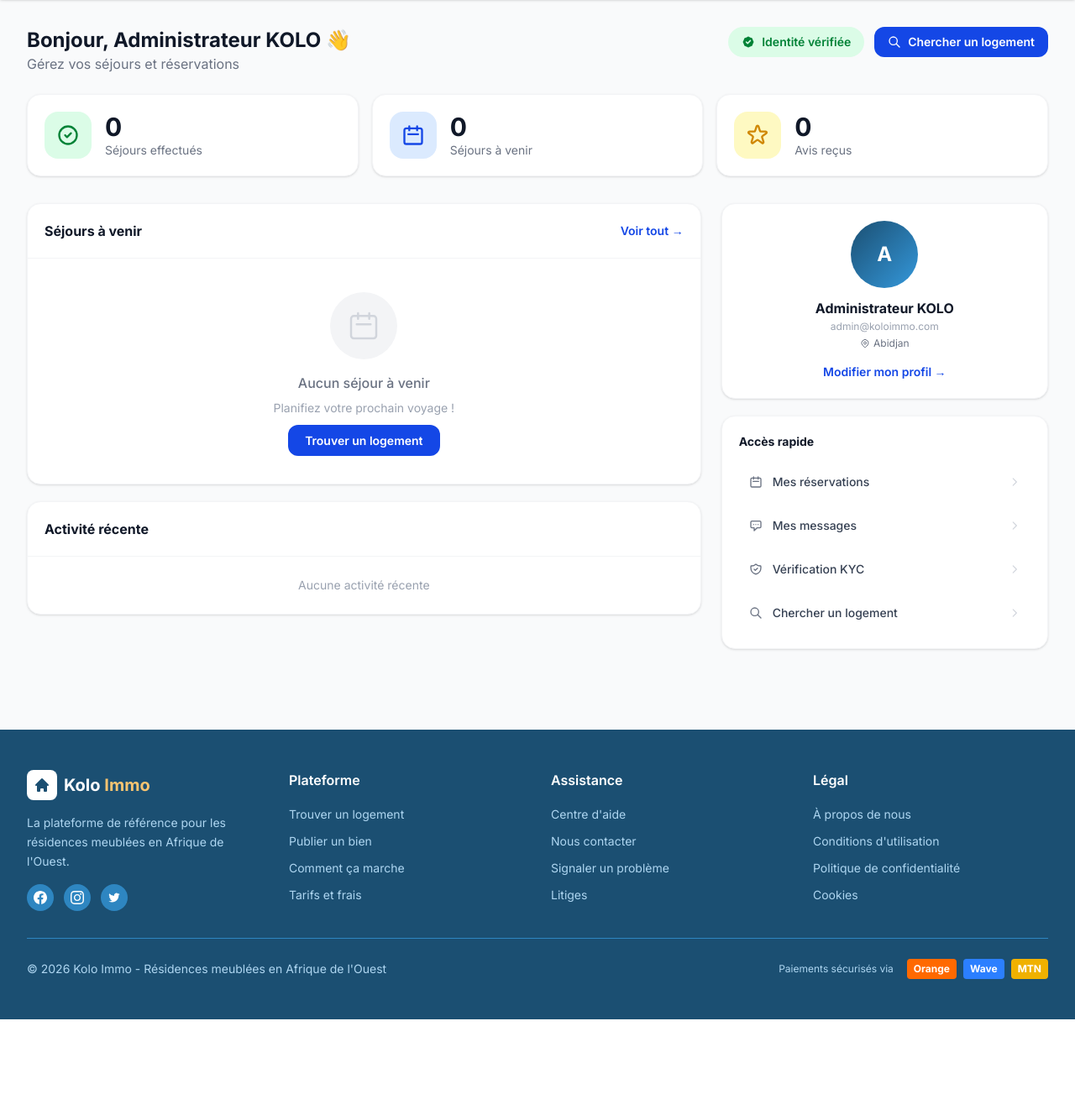
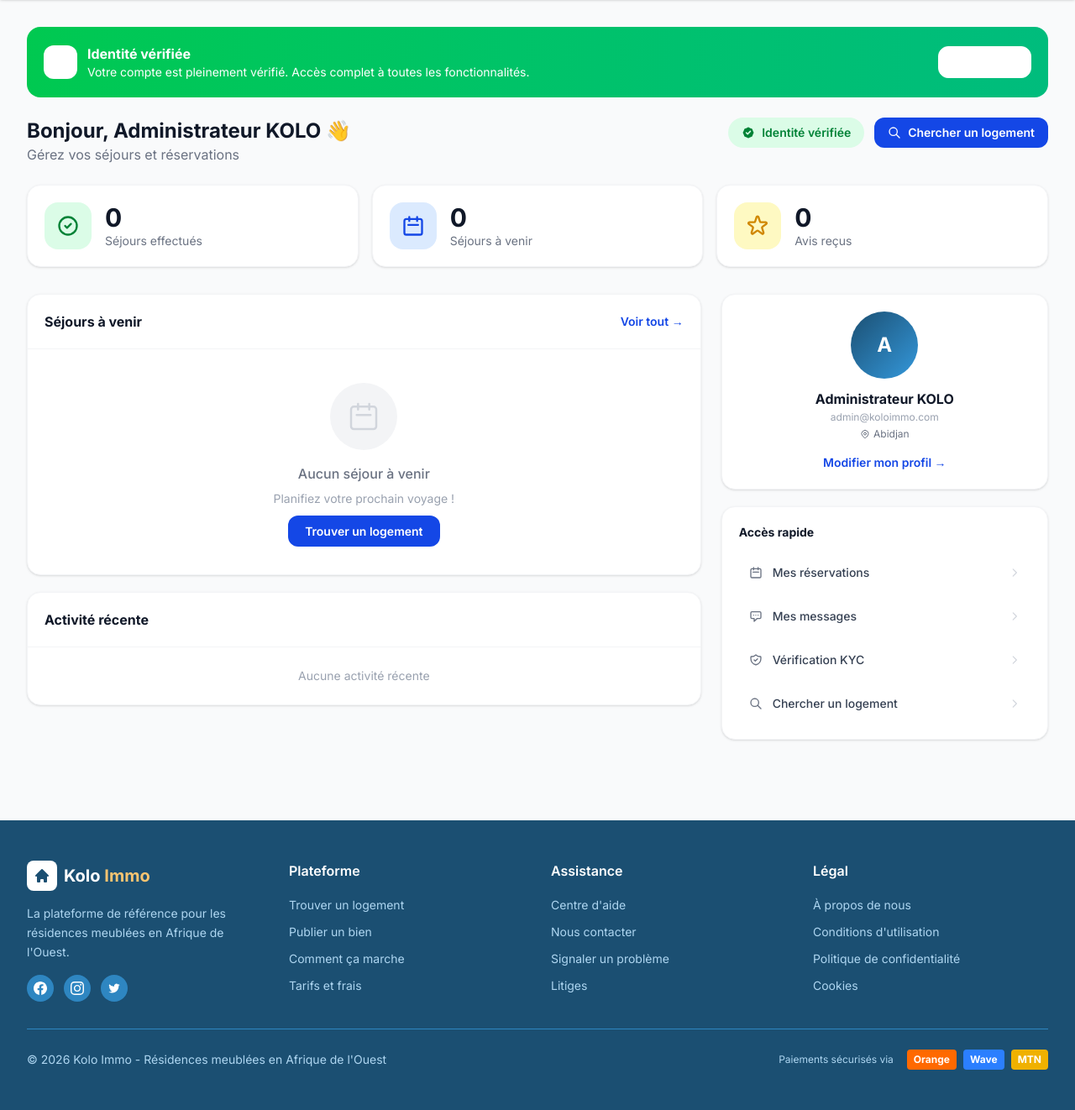
Before and after one commit to ABOUBAK123/kolo_immo, a Laravel app: page /dashboard in a window 1280 px wide. Shown: the part 64-1386 px from the top of the page at 84% size. Before the commit the page ends 1278 px from the top, so only its background shows below. Run offline with Laravel 12, Linux system fonts and the light colour scheme; a user stored in the database is signed in; data comes from the database, SQL or seed files in the repository; data that the repository does not hold is empty; style sheets or scripts are compiled from the project's sources; parts of the project's set-up code (start-up, migrations or seed data) failed here and were passed over.

Commit message:
fix(dashboard): afficher badge vert KYC quand identité validée par admin
- owner: corrige Auth::user()->kyc_verified (attribut inexistant) → isKycVerified()
- tenant: 3 états distincts — vert (vérifié), jaune (en attente), orange (non soumis)

Co-Authored-By: Claude Sonnet 4.6 <noreply@anthropic.com>

```diff
--- a/resources/views/dashboard/owner.blade.php
+++ b/resources/views/dashboard/owner.blade.php
@@ -14,7 +14,7 @@
                 <p class="text-blue-100">Bienvenue sur votre tableau de bord propriétaire</p>
             </div>
             <div class="flex items-center gap-3">
-                @if(Auth::user()->kyc_verified)
+                @if(Auth::user()->isKycVerified())
                 <span class="flex items-center gap-2 bg-green-500 bg-opacity-20 border border-green-400 text-white text-sm font-semibold px-4 py-2 rounded-full">
                     <svg class="w-4 h-4" fill="currentColor" viewBox="0 0 20 20"><path fill-rule="evenodd" d="M6.267 3.455a3.066 3.066 0 001.745-.723 3.066 3.066 0 013.976 0 3.066 3.066 0 001.745.723 3.066 3.066 0 012.812 2.812c.051.643.304 1.254.723 1.745a3.066 3.066 0 010 3.976 3.066 3.066 0 00-.723 1.745 3.066 3.066 0 01-2.812 2.812 3.066 3.066 0 00-1.745.723 3.066 3.066 0 01-3.976 0 3.066 3.066 0 00-1.745-.723 3.066 3.066 0 01-2.812-2.812 3.066 3.066 0 00-.723-1.745 3.066 3.066 0 010-3.976 3.066 3.066 0 00.723-1.745 3.066 3.066 0 012.812-2.812zm7.44 5.252a1 1 0 00-1.414-1.414L9 10.586 7.707 9.293a1 1 0 00-1.414 1.414l2 2a1 1 0 001.414 0l4-4z" clip-rule="evenodd"/></svg>
                     KYC Vérifié
--- a/resources/views/dashboard/tenant.blade.php
+++ b/resources/views/dashboard/tenant.blade.php
@@ -5,8 +5,43 @@
 @section('content')
 <div class="max-w-7xl mx-auto px-4 sm:px-6 lg:px-8 py-8">
 
-    <!-- KYC Prompt -->
-    @if(!$kycVerified)
+    <!-- KYC Banner -->
+    @if($kycVerified)
+    <div class="bg-gradient-to-r from-green-500 to-emerald-500 rounded-2xl p-5 mb-6 text-white flex flex-wrap items-center justify-between gap-4">
+        <div class="flex items-center gap-3">
+            <div class="w-10 h-10 bg-white bg-opacity-20 rounded-xl flex items-center justify-center flex-shrink-0">
+                <svg class="w-5 h-5 text-white" fill="currentColor" viewBox="0 0 20 20">
+                    <path fill-rule="evenodd" d="M6.267 3.455a3.066 3.066 0 001.745-.723 3.066 3.066 0 013.976 0 3.066 3.066 0 001.745.723 3.066 3.066 0 012.812 2.812c.051.643.304 1.254.723 1.745a3.066 3.066 0 010 3.976 3.066 3.066 0 00-.723 1.745 3.066 3.066 0 01-2.812 2.812 3.066 3.066 0 00-1.745.723 3.066 3.066 0 01-3.976 0 3.066 3.066 0 00-1.745-.723 3.066 3.066 0 01-2.812-2.812 3.066 3.066 0 00-.723-1.745 3.066 3.066 0 010-3.976 3.066 3.066 0 00.723-1.745 3.066 3.066 0 012.812-2.812zm7.44 5.252a1 1 0 00-1.414-1.414L9 10.586 7.707 9.293a1 1 0 00-1.414 1.414l2 2a1 1 0 001.414 0l4-4z" clip-rule="evenodd"/>
+                </svg>
+            </div>
+            <div>
+                <p class="font-bold">Identité vérifiée</p>
+                <p class="text-sm text-white text-opacity-90">Votre compte est pleinement vérifié. Accès complet à toutes les fonctionnalités.</p>
+            </div>
+        </div>
+        <span class="bg-white bg-opacity-20 border border-white border-opacity-30 text-white font-bold px-5 py-2 rounded-xl text-sm flex-shrink-0 flex items-center gap-2">
+            <svg class="w-4 h-4" fill="currentColor" viewBox="0 0 20 20"><path fill-rule="evenodd" d="M16.707 5.293a1 1 0 010 1.414l-8 8a1 1 0 01-1.414 0l-4-4a1 1 0 011.414-1.414L8 12.586l7.293-7.293a1 1 0 011.414 0z" clip-rule="evenodd"/></svg>
+            Vérifié
+        </span>
+    </div>
+    @elseif(Auth::user()->kyc_status === 'pending')
+    <div class="bg-gradient-to-r from-yellow-400 to-amber-500 rounded-2xl p-5 mb-6 text-white flex flex-wrap items-center justify-between gap-4">
+        <div class="flex items-center gap-3">
+            <div class="w-10 h-10 bg-white bg-opacity-20 rounded-xl flex items-center justify-center flex-shrink-0 animate-pulse">
+                <svg class="w-5 h-5 text-white" fill="none" stroke="currentColor" viewBox="0 0 24 24">
+                    <path stroke-linecap="round" stroke-linejoin="round" stroke-width="2" d="M12 8v4l3 3m6-3a9 9 0 11-18 0 9 9 0 0118 0z"/>
+                </svg>
+            </div>
+            <div>
+                <p class="font-bold">Vérification en cours</p>
+                <p class="text-sm text-white text-opacity-90">Nos équipes examinent vos documents. Délai : 24-48h ouvrées.</p>
+            </div>
+        </div>
+        <span class="bg-white bg-opacity-20 border border-white border-opacity-30 text-white font-semibold px-5 py-2 rounded-xl text-sm flex-shrink-0">
+            En attente…
+        </span>
+    </div>
+    @else
     <div class="bg-gradient-to-r from-orange-400 to-yellow-500 rounded-2xl p-5 mb-6 text-white flex flex-wrap items-center justify-between gap-4">
         <div class="flex items-center gap-3">
             <div class="w-10 h-10 bg-white bg-opacity-20 rounded-xl flex items-center justify-center flex-shrink-0">
```
